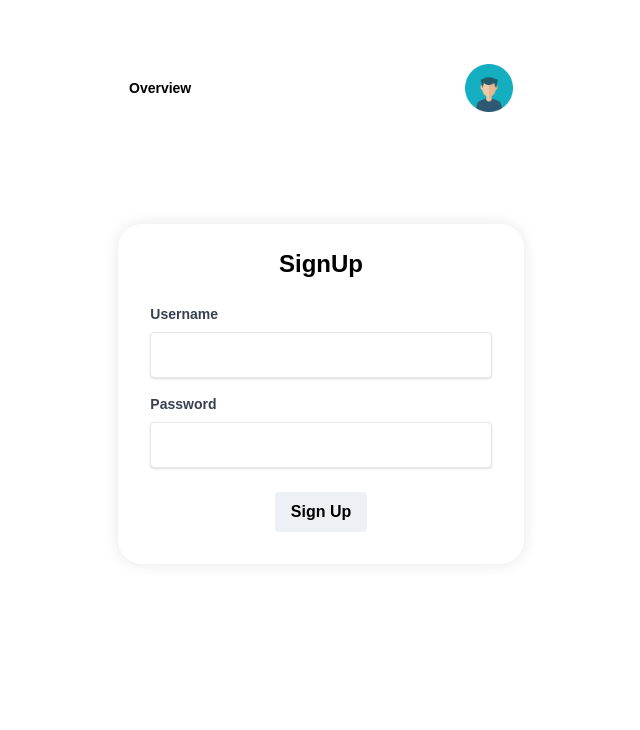
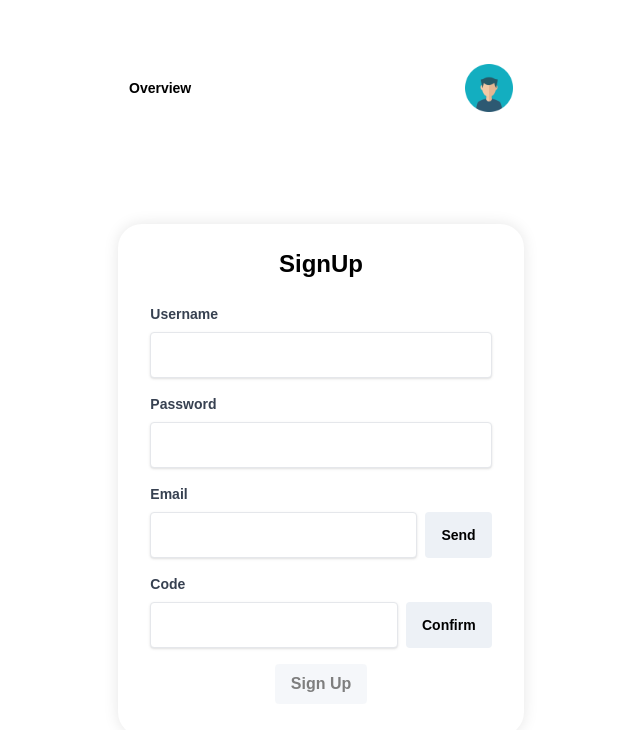
Before and after one commit to fidesy-pay/frontend, a React (Create React App) app: page /signup in a window 1280 px wide. Shown: the top 730 px of the page, without its empty margins (319-959 px from the left). Built offline with nearby package versions, Linux system fonts and the light colour scheme.

Commit message:
Add email to registration

```diff
--- a/src/components/SignUp/SignUp.tsx
+++ b/src/components/SignUp/SignUp.tsx
@@ -1,38 +1,127 @@
-import React, { useState } from "react";
+import React, { useState, FormEvent, ChangeEvent, useEffect } from "react";
 import { useNavigate } from "react-router-dom";
-import {gql, useMutation} from "@apollo/client";
-import { SignUpMutation } from "../../graphql/mutation/signup"
+import { gql, useMutation, MutationFunction, MutationResult } from "@apollo/client";
+import { SignUpMutation } from "../../graphql/mutation/signup";
+import {SendCodeMutation} from "../../graphql/mutation/send_code";
+import {ConfirmCodeMutation} from "../../graphql/mutation/confirm_code";
+
+interface SignUpResponse {
+    signUp: {
+        token: string | null;
+    }
+}
+
+interface SendCodeResponse {
+    emailMutations: {
+        sendCode: {
+            id: string;
+        }
+    }
+}
+
+interface ConfirmCodeResponse {
+    confirmCode: {
+        id: string;
+    } | null;
+}
 
 export default function SignUp() {
     const [username, setUsername] = useState("");
     const [password, setPassword] = useState("");
+    const [email, setEmail] = useState("");
+    const [code, setCode] = useState("");
     const [error, setError] = useState("");
+    const [codeId, setCodeId] = useState("");
+    const [isCodeConfirmed, setIsCodeConfirmed] = useState(false); // State to track code confirmation
     const navigate = useNavigate();
 
-    const [signUpMutation] = useMutation(SignUpMutation);
+    const [signUpMutation] = useMutation<SignUpResponse>(SignUpMutation);
+    const [sendCodeMutation] = useMutation<SendCodeResponse>(SendCodeMutation);
+    const [confirmCodeMutation] = useMutation<ConfirmCodeResponse>(ConfirmCodeMutation);
 
-    const signUp = async (event: React.FormEvent<HTMLFormElement>) => {
+    useEffect(() => {
+        // Enable the Sign Up button only if the code is confirmed
+        if (isCodeConfirmed) {
+            setError(""); // Clear any previous errors
+        }
+    }, [isCodeConfirmed]);
+
+    const signUp = async (event: FormEvent<HTMLFormElement>) => {
         event.preventDefault();
 
         try {
             const response = await signUpMutation({
                 variables: {
                     input: {
-                        "username": username,
-                        "password": password,
+                        username,
+                        password,
+                        // email,
                     },
                 },
             });
-            if (response.data.signUp.token != null) {
+            if (response.data?.signUp?.token != null) {
                 localStorage.setItem("token", response.data.signUp.token)
                 navigate("/overview");
                 return
             }
+        } catch (error) {
+            console.error("Error during signup:", error);
+            setError("An error occurred during signup. Please try again later.");
+        }
+    };
 
+    const sendCode = async (event: FormEvent<HTMLButtonElement>) => {
+        event.preventDefault();
+
+        try {
+            const response = await sendCodeMutation({
+                variables: {
+                    input: {
+                        email,
+                    },
+                },
+            });
+            setCodeId(response.data?.emailMutations?.sendCode?.id || "");
         } catch (error) {
-            console.error("Error during login:", error);
-            setError("An error occurred during login. Please try again later.");
+            console.error("Error sending code:", error);
+            setError("An error occurred while sending code. Please try again later.");
         }
+    };
+
+    const confirmCode = async (event: FormEvent<HTMLButtonElement>) => {
+        event.preventDefault();
+
+        try {
+            const response = await confirmCodeMutation({
+                variables: {
+                    input: {
+                        id: codeId,
+                        code,
+                    },
+                },
+            });
+            console.log("Code confirmed successfully:", response.data?.confirmCode);
+            setIsCodeConfirmed(true); // Set code confirmation status to true
+        } catch (error) {
+            console.error("Error confirming code:", error);
+            setError("An error occurred while confirming code. Please try again later.");
+        }
+    };
+
+    const handleUsernameChange = (event: ChangeEvent<HTMLInputElement>) => {
+        setUsername(event.target.value);
+    };
+
+    const handlePasswordChange = (event: ChangeEvent<HTMLInputElement>) => {
+        setPassword(event.target.value);
+    };
+
+    const handleEmailChange = (event: ChangeEvent<HTMLInputElement>) => {
+        setEmail(event.target.value);
+    };
+
+    const handleCodeChange = (event: ChangeEvent<HTMLInputElement>) => {
+        setCode(event.target.value);
     };
 
     return (
@@ -51,10 +140,10 @@ export default function SignUp() {
                         id="username"
                         type="text"
                         value={username}
-                        onChange={({ target }) => setUsername(target.value)}
+                        onChange={handleUsernameChange}
                     />
                 </div>
-                <div className="mb-6">
+                <div className="mb-4">
                     <label className="block text-gray-700 text-sm font-bold mb-2" htmlFor="password">
                         Password
                     </label>
@@ -63,14 +152,58 @@ export default function SignUp() {
                         id="password"
                         type="password"
                         value={password}
-                        onChange={({ target }) => setPassword(target.value)}
+                        onChange={handlePasswordChange}
                     />
                 </div>
+
+
+                <span className="block text-gray-700 text-sm font-bold mr-2" >
+                        Email
+                </span>
+
+                <div className="mt-2 mb-4 flex">
+                    <input
+                        className="shadow appearance-none border rounded w-full py-3 px-3 text-gray-700 leading-tight focus:outline-none focus:shadow-outline"
+                        id="email"
+                        type="email"
+                        value={email}
+                        onChange={handleEmailChange}
+                    />
+                    <button
+                        className="bg-base font-bold text-sm py-2 px-4 rounded focus:outline-none focus:shadow-outline ml-2"
+                        onClick={sendCode}
+                    >
+                        Send
+                    </button>
+                </div>
                 {error && <div className="mb-4 text-red-500 text-sm">{error}</div>}
+
+                <span className="block text-gray-700 text-sm font-bold mr-2" >
+                        Code
+                </span>
+                <div className="mt-2 mb-4 flex">
+                    <input
+                        className="shadow appearance-none border rounded w-full py-3 px-3 text-gray-700 leading-tight focus:outline-none focus:shadow-outline"
+                        id="code"
+                        type="text"
+                        value={code}
+                        onChange={handleCodeChange}
+                    />
+                    {!isCodeConfirmed && (
+                        <button
+                            className="bg-base font-bold py-2 px-4 text-sm rounded focus:outline-none focus:shadow-outline ml-2"
+                            onClick={confirmCode}
+                        >
+                            Confirm
+                        </button>
+                    )}
+                </div>
+
                 <div className="flex items-center justify-center">
                     <button
-                        className="bg-base font-bold py-2 px-4 rounded focus:outline-none focus:shadow-outline"
+                        className={`bg-base font-bold py-2 px-4 rounded focus:outline-none focus:shadow-outline ${!isCodeConfirmed && 'cursor-not-allowed opacity-50'}`}
                         type="submit"
+                        disabled={!isCodeConfirmed}
                     >
                         Sign Up
                     </button>
--- /dev/null
+++ b/src/graphql/mutation/confirm_code.tsx
@@ -0,0 +1,11 @@
+import { gql } from "@apollo/client";
+
+export const ConfirmCodeMutation = gql`
+    mutation ConfirmCode($input: ConfirmCodeInput!) {
+        emailMutations {
+            confirmCode(input: $input) {
+                id
+            }
+        }
+    }
+`;
--- /dev/null
+++ b/src/graphql/mutation/send_code.tsx
@@ -0,0 +1,11 @@
+import { gql } from "@apollo/client";
+
+export const SendCodeMutation = gql`
+    mutation SendCode($input: SendCodeInput!) {
+        emailMutations {
+            sendCode(input: $input) {
+                id
+            }
+        }
+    }
+`;
```
